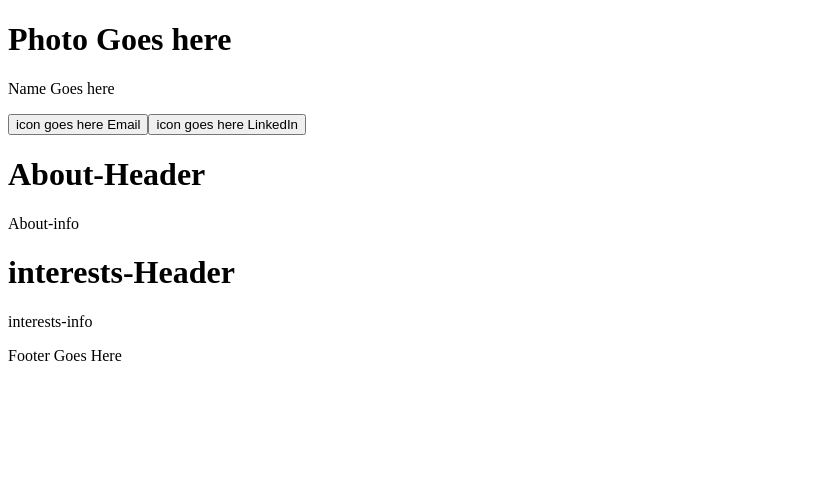
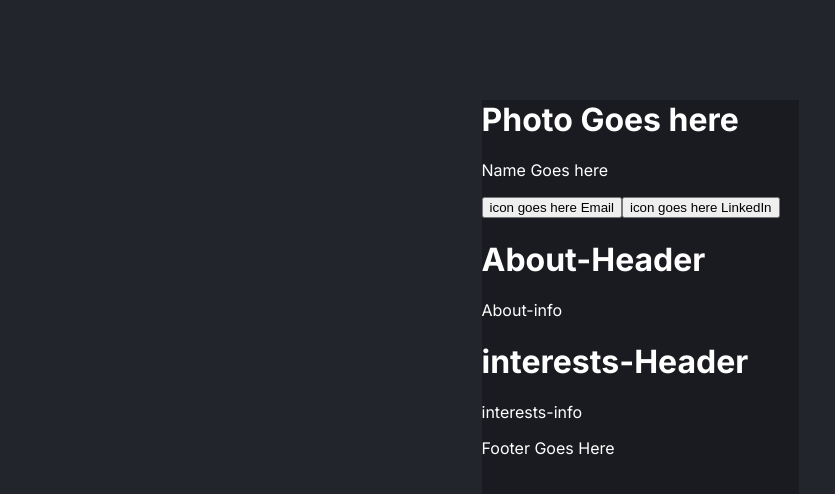
Before and after one commit to shivambhosale13/React-Projects, a React (Vite) app in the folder Digital-Business-Card/: page / in a window 1280 px wide. Shown: the top 494 px of the page, without its empty margins (0-835 px from the left). Built offline with nearby package versions, Linux system fonts and the light colour scheme.

Commit message:
added styles to the main page

```diff
--- a/Digital-Business-Card/index.html
+++ b/Digital-Business-Card/index.html
@@ -3,6 +3,10 @@
   <head>
     <meta charset="UTF-8" />
     <meta name="viewport" content="width=device-width, initial-scale=1.0" />
+    <link rel="preconnect" href="https://fonts.googleapis.com">
+    <link rel="preconnect" href="https://fonts.gstatic.com" crossorigin>
+    <link href="https://fonts.googleapis.com/css2?family=Inter:ital,opsz,wght@0,14..32,100..900;1,14..32,100..900&display=swap" rel="stylesheet">
+    <link rel="stylesheet" href="src/styles/main.css">
     <title>digital-business-card</title>
   </head>
   <body>
--- /dev/null
+++ b/Digital-Business-Card/src/styles/main.css
@@ -0,0 +1,17 @@
+* {
+  box-sizing: border-box;
+}
+
+body{
+  background-color: #23252C;
+  margin: 0;
+  font-family: Inter, sans-serif;
+  color: white;
+}
+
+.business-card{
+  width: 317px;
+  height: 780px;
+  margin: 100px auto 100px;
+  background-color: #1A1B21;
+}
```
Also changed, not shown: Digital-Business-Card/src/index.css (added).
